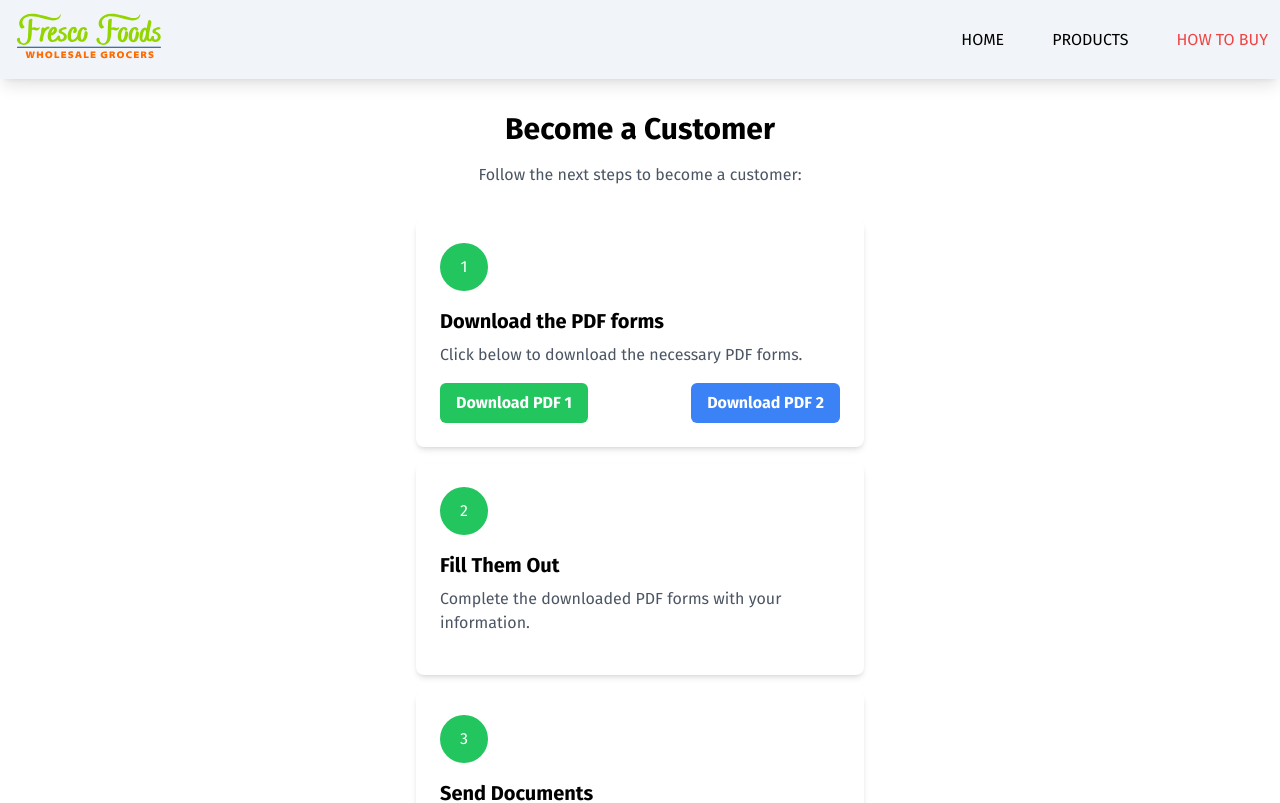
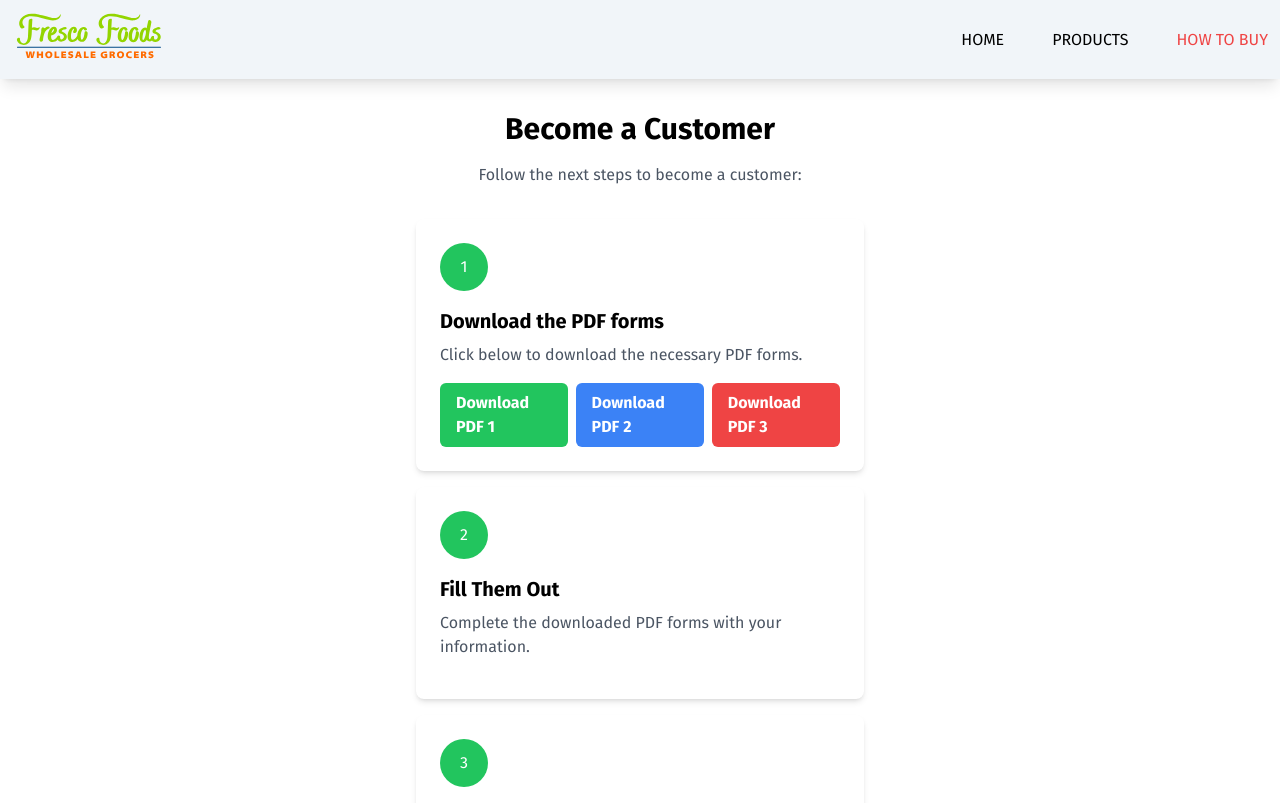
Before and after one commit to Jamova01/FrescoFoods-Website, a Next.js app: page /how-to-buy in a window 1280 px wide. Shown: the top 803 px of the page. Built offline with nearby package versions, Linux system fonts and the light colour scheme; no server answers; the database is empty.

Commit message:
[UPDATE]: Add one more file

```diff
--- a/components/StepCard.tsx
+++ b/components/StepCard.tsx
@@ -6,6 +6,8 @@ interface StepCardProps {
   buttonLink1?: string;
   buttonText2?: string;
   buttonLink2?: string;
+  buttonText3?: string; // Add a new button text prop
+  buttonLink3?: string; // Add a new button link prop
 }
 
 export function StepCard({
@@ -16,6 +18,8 @@ export function StepCard({
   buttonLink1,
   buttonText2,
   buttonLink2,
+  buttonText3, // Include the new button text prop
+  buttonLink3, // Include the new button link prop
 }: StepCardProps) {
   return (
     <div className="bg-white p-6 rounded-lg shadow-md w-full max-w-md">
@@ -24,7 +28,7 @@ export function StepCard({
       </div>
       <h2 className="text-xl font-semibold mt-4">{stepText}</h2>
       <p className="text-gray-600 mt-2">{description}</p>
-      <div className="flex justify-between mt-4">
+      <div className="flex justify-between gap-2 mt-4">
         {buttonText1 && buttonLink1 && (
           <a
             href={buttonLink1}
@@ -45,6 +49,16 @@ export function StepCard({
             {buttonText2}
           </a>
         )}
+        {buttonText3 && buttonLink3 && (
+          <a
+            href={buttonLink3}
+            target="_blank"
+            rel="noopener noreferrer"
+            className="inline-flex items-center px-4 py-2 bg-red-500 text-white font-semibold rounded-md hover:bg-red-600 transition duration-300"
+          >
+            {buttonText3}
+          </a>
+        )}
       </div>
     </div>
   );
```
